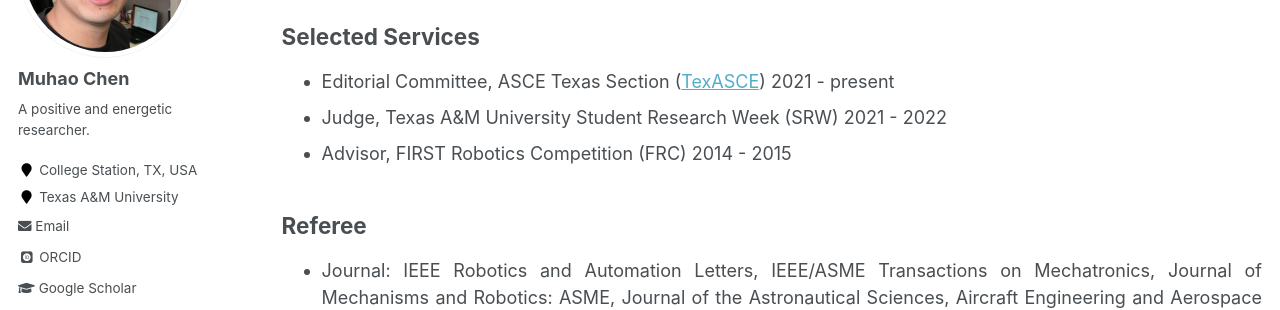
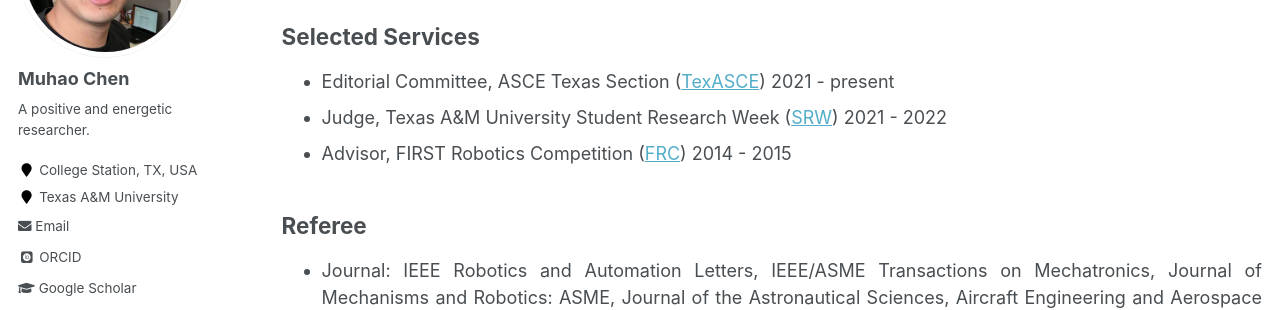
Before and after one commit to Muhao-Chen/muhao-chen.github.io, a Jekyll site: the page built from _pages/professional-activities.md, in a window 1280 px wide and 900 px high, scrolled down 1626 px. Shown: the part 153-463 px from the top of the window. Built offline with Jekyll 4.4.1, drawn with Linux system fonts in a browser that asks for light colours; some web fonts are replaced; part of the change alters nothing that is shown.

```diff
--- a/_pages/professional-activities.md
+++ b/_pages/professional-activities.md
@@ -59,8 +59,8 @@ toc_max_header: 1
 
 ## Selected Services
 * Editorial Committee, ASCE Texas Section ([TexASCE](https://www.texasce.org/)) 2021 - present
-* Judge, Texas A&M University Student Research Week (SRW) 2021 - 2022
-* Advisor, FIRST Robotics Competition (FRC) 2014 - 2015
+* Judge, Texas A&M University Student Research Week ([SRW](https://srw.tamu.edu/)) 2021 - 2022
+* Advisor, FIRST Robotics Competition ([FRC](https://www.firstinspires.org/robotics/frc)) 2014 - 2015
 
 
 ## Referee
```
